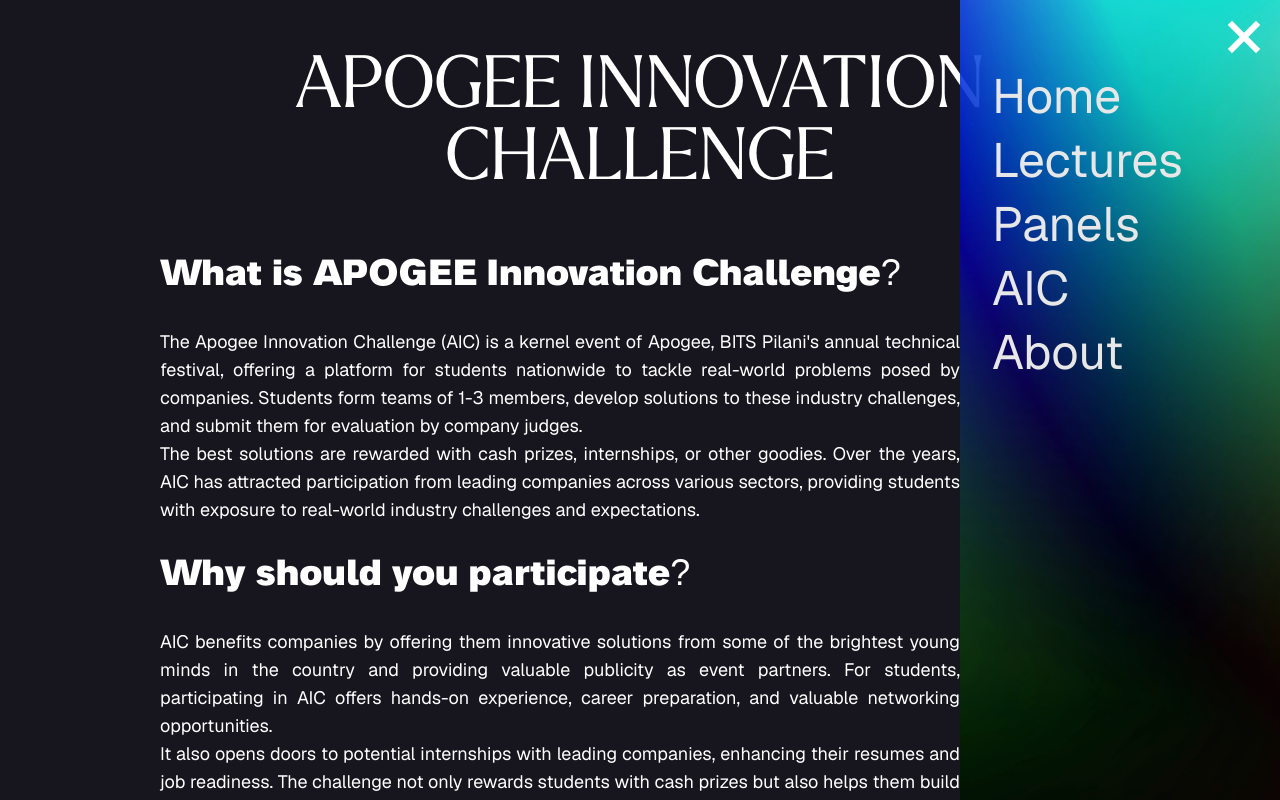
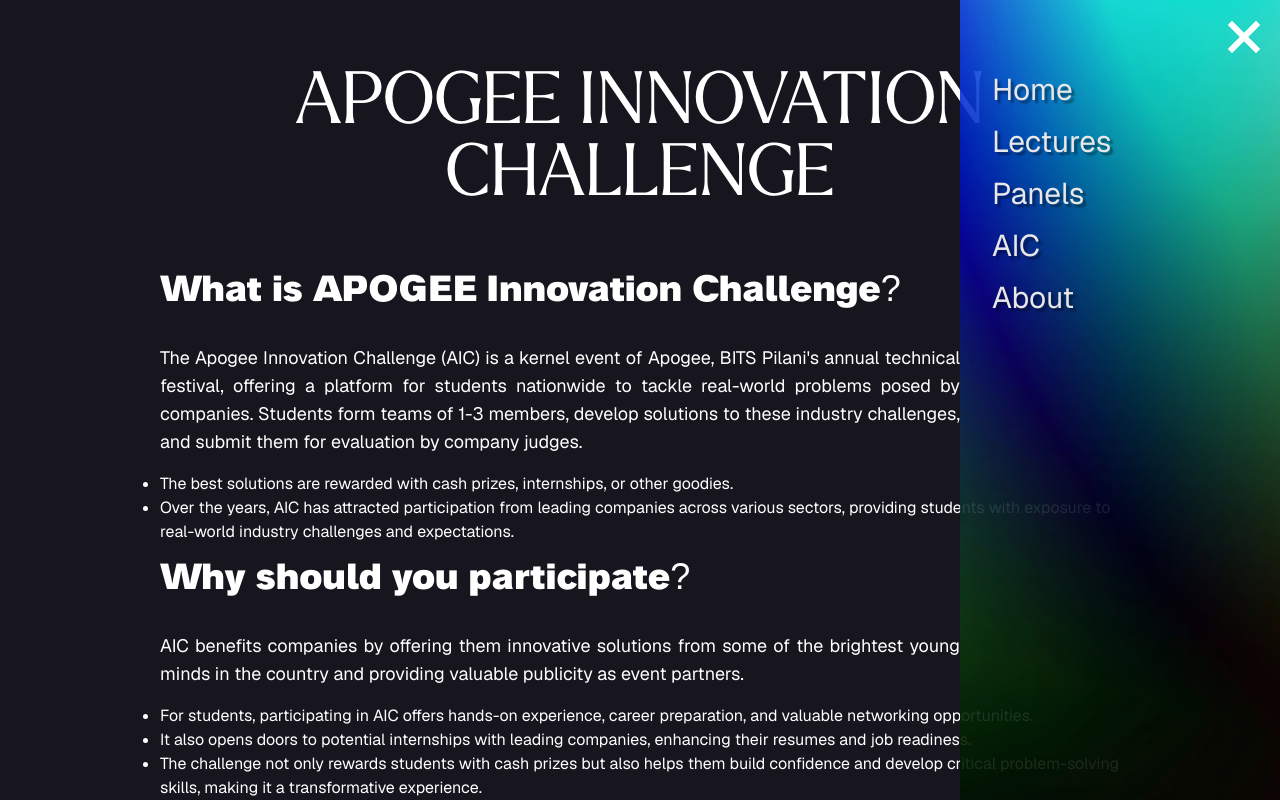
Before and after one commit to varshneymehul/embryo, a Next.js app: page /apogee-innovation-challenge in a window 1280 px wide. Both pictures are taken after a click on the label 1244 px from the left and 40 px from the top of the page. Shown: the top 800 px of the page. Built offline with nearby package versions, Linux system fonts and the light colour scheme.

Commit message:
fix bugs

```diff
--- a/app/apogee-innovation-challenge/page.js
+++ b/app/apogee-innovation-challenge/page.js
@@ -3,9 +3,9 @@
 import Image from "next/image";
 const ApogeeInnovationChallenge = () => {
   return (
-    <main className="flex flex-col px-12 items-center justify-between dark:text-white">
-      <h1 className="text-4xl md:text-7xl p-12 text-center uppercase font-serif z-40">
-        Apogee Innovation Challenge
+    <main className="flex flex-col py-4 px-8 md:px-12 items-center justify-between dark:text-white">
+      <h1 className="text-4xl md:text-7xl md:p-12 text-center uppercase font-serif z-40">
+        APOGEE Innovation Challenge
       </h1>
 
       <section className="md:px-28">
@@ -19,11 +19,18 @@
           Students form teams of 1-3 members, develop solutions to these
           industry challenges, and submit them for evaluation by company judges.
           <br />
-          The best solutions are rewarded with cash prizes, internships, or
-          other goodies. Over the years, AIC has attracted participation from
-          leading companies across various sectors, providing students with
-          exposure to real-world industry challenges and expectations.
         </p>
+        <ul className="list-disc">
+          <li>
+            The best solutions are rewarded with cash prizes, internships, or
+            other goodies.
+          </li>
+          <li>
+            Over the years, AIC has attracted participation from leading
+            companies across various sectors, providing students with exposure
+            to real-world industry challenges and expectations.
+          </li>
+        </ul>
 
         <h1 className="text-2xl md:text-4xl font-sans_heading py-4">
           Why should you participate?
@@ -31,16 +38,23 @@
         <p className="text-md py-4 text-justify md:text-lg w-5/6 z-40">
           AIC benefits companies by offering them innovative solutions from some
           of the brightest young minds in the country and providing valuable
-          publicity as event partners. For students, participating in AIC offers
-          hands-on experience, career preparation, and valuable networking
-          opportunities.
-          <br />
-          It also opens doors to potential internships with leading companies,
-          enhancing their resumes and job readiness. The challenge not only
-          rewards students with cash prizes but also helps them build confidence
-          and develop critical problem-solving skills, making it a
-          transformative experience.
+          publicity as event partners.
         </p>
+        <ul className="list-disc">
+          <li>
+            For students, participating in AIC offers hands-on experience,
+            career preparation, and valuable networking opportunities.
+          </li>
+          <li>
+            It also opens doors to potential internships with leading companies,
+            enhancing their resumes and job readiness.
+          </li>
+          <li>
+            The challenge not only rewards students with cash prizes but also
+            helps them build confidence and develop critical problem-solving
+            skills, making it a transformative experience.
+          </li>
+        </ul>
         <h1 className="text-2xl md:text-4xl font-sans_heading py-4">
           Our Partners
         </h1>
@@ -63,7 +77,6 @@
         ))}
         <p className="text-right mt-auto mr-auto">and many more...</p>
       </section>
-
     </main>
   );
 };
--- a/app/components/Sidebar.js
+++ b/app/components/Sidebar.js
@@ -3,6 +3,28 @@
 import bgGradient from "../../public/img/bg-gradient.jpg";
 import Image from "next/image";
 const Sidebar = ({ toggle, handleClick }) => {
+  const links = [
+    {
+      name: "Home",
+      link: "/",
+    },
+    {
+      name: "Lectures",
+      link: "/lectures",
+    },
+    {
+      name: "Panels",
+      link: "/panels",
+    },
+    {
+      name: "AIC",
+      link: "/apogee-innovation-challenge",
+    },
+    {
+      name: "About",
+      link: "/about",
+    },
+  ];
   return (
     <div
       className={`h-screen top-0 opacity-90 backdrop-blur-xl delay-75 transform transition-all duration-300 ease-in-out fixed w-screen ${
@@ -19,47 +41,18 @@
       <div className="p-4 md:pl-8 absolute">
         <div className="hidden md:block"></div>
         <div className="z-20 pt-12">
-          <ul className="list-none text-2xl md:text-5xl">
+          <ul className="list-none text-xl md:text-3xl">
+            {links.map((link) => (
               <li
+                key={link.name}
                 onClick={handleClick}
                 className={`${
                   toggle ? "opacity-100" : "opacity-0"
-              }  hover:text-transparent hover:bg-clip-text hover:from-blue-200 hover:to-fuchsia-300 hover:background-animate hover:bg-gradient-to-br text-white py-2 delay-500 transition-opacity`}
+                }  hover:text-transparent hover:bg-clip-text hover:from-blue-200 hover:to-fuchsia-300 hover:background-animate hover:bg-gradient-to-br text-white [text-shadow:_3px_3px_2px_rgb(0_0_0_/_40%)] py-2 delay-500 transition-opacity`}
               >
-              <Link href={"/"}>Home</Link>
+                <Link href={link.link}>{link.name}</Link>
               </li>
-            <li
-              onClick={handleClick}
-              className={`${
-                toggle ? "opacity-100" : "opacity-0"
-              }  hover:text-transparent hover:bg-clip-text hover:from-blue-200 hover:to-fuchsia-300 hover:background-animate hover:bg-gradient-to-br text-white py-2 delay-500 transition-opacity`}
-            >
-              <Link href={"/lectures"}>Lectures</Link>
-            </li>
-            <li
-              onClick={handleClick}
-              className={`${
-                toggle ? "opacity-100" : "opacity-0"
-              }  hover:text-transparent hover:bg-clip-text hover:from-blue-200 hover:to-fuchsia-300 hover:background-animate hover:bg-gradient-to-br text-white py-2 delay-500 transition-opacity`}
-            >
-              <Link href={"/panels"}>Panels</Link>
-            </li>
-            <li
-              onClick={handleClick}
-              className={`${
-                toggle ? "opacity-100" : "opacity-0"
-              }  hover:text-transparent hover:bg-clip-text hover:from-blue-200 hover:to-fuchsia-300 hover:background-animate hover:bg-gradient-to-br text-white py-2 delay-500 transition-opacity`}
-            >
-              <Link href={"/apogee-innovation-challenge"}>AIC</Link>
-            </li>
-            <li
-              onClick={handleClick}
-              className={`${
-                toggle ? "opacity-100" : "opacity-0"
-              }  hover:text-transparent hover:bg-clip-text hover:from-blue-200 hover:to-fuchsia-300 hover:background-animate hover:bg-gradient-to-br text-white py-2 delay-500 transition-opacity`}
-            >
-              <Link href={"/#about-us"}>About</Link>
-            </li>
+            ))}
           </ul>
         </div>
       </div>
--- a/app/components/TeamCard.js
+++ b/app/components/TeamCard.js
@@ -2,7 +2,8 @@
 
 import "./TeamCard.css";
 import Image from "next/image";
-import { FaLinkedin, FaMailBulk } from "react-icons/fa";
+import { FaLinkedin } from "react-icons/fa";
+import { IoMdMail } from "react-icons/io";
 function TeamCard({ imgsrc, posts, name, linkedin, email }) {
   return (
     <div className="bg-slate-800 shadow-sm shadow-zinc-200 mx-4 my-2 md:m-6 rounded-md">
@@ -30,7 +31,7 @@
               <FaLinkedin className="text-3xl m-4 transition-all hover:text-blue-600" />
             </a>
             <a href={email}>
-              <FaMailBulk className="text-3xl m-4 hover:text-red-600 transition-all" />
+              <IoMdMail className="text-3xl m-4 hover:text-red-600 transition-all" />
             </a>
           </div>
         </div>
--- a/app/globals.css
+++ b/app/globals.css
@@ -72,7 +72,7 @@
 .backdrop-2 {
   /* From https://css.glass */
   background: #17161f;
-  border: 1px solid rgba(255, 255, 255, 0.3);
+
   border-radius: 16px;
   width: 90vw;
   padding: 5vw;
--- a/app/lectures/components/LectureCard.js
+++ b/app/lectures/components/LectureCard.js
@@ -10,7 +10,7 @@
   recordingUrl,
 }) => {
   return (
-    <div className="flex flex-col md:flex-row items-center w-full rounded-lg p-6 md:p-0 bg-white bg-opacity-20 backdrop-blur-lg shadow-3xl shadow-zinc-100">
+    <div className="flex flex-col md:flex-row items-center w-full rounded-lg p-6 md:p-0 bg-zinc-800 backdrop-blur-lg shadow-3xl shadow-zinc-100">
       <div className="end-0">
         <Image
           className="object-cover w-full aspect-square p-2 h-60 md:h-auto md:w-48 rounded-full"
@@ -26,7 +26,7 @@
         <p className="text-md">{description}</p>
         <p className="text-sm text-gray-400">{date}</p>
         <a
-          className="text-blue-500 hover:text-blue-200 transition-all"
+          className="text-green-200 hover:text-blue-200 transition-all"
           href={linkedin}
           target="_blank"
           rel="noreferrer"
--- a/app/lectures/lecture-data.js
+++ b/app/lectures/lecture-data.js
@@ -14,7 +14,7 @@
     title: "Harnessing GenAI & ML: Turning Data into Solutions",
     name: "Anupam Purwar",
     description:
-      "Anupam is a BITS alumnus with an MBA from ISB. He is a senior research scientist at Amazon Development Center (India). With an expertise in ML, IoT and computationaol design, he has more than 20 peer reviewed articles with over 200 citations. For more information, visit <a href='https://anupam-purwar.github.io/page/' target='_blank'>Anupam's Profile</a>",
+      "Anupam is a BITS alumnus with an MBA from ISB. He is a senior research scientist at Amazon Development Center (India). With an expertise in ML, IoT and computationaol design, he has more than 20 peer reviewed articles with over 200 citations. ",
     recordingUrl: "",
     imgSrc: "/img/lec/anupam_purwar.jpg",
     date: "26 November, 2023",
--- a/app/lectures/page.js
+++ b/app/lectures/page.js
@@ -18,7 +18,7 @@
         fostering a holistic understanding of contemporary issues and
         developments.
       </p>
-      <div className="grid grid-cols-1 md:grid-cols-2 gap-12  md:m-12">
+      <div className="grid grid-cols-1 sm:grid-cols-2 gap-12  md:m-12">
         {lecturesData.map((lecture) => (
           <LectureCard key={lecture.name} {...lecture} />
         ))}
--- a/app/page.js
+++ b/app/page.js
@@ -153,7 +153,7 @@
           <TeamCard
             imgsrc="http://embryo.bits-pilani.ac.in/img/team/prof.jpeg"
             name="DR. RISHIKESH VAIDYA"
-            posts={["Teacher-In-Charge"]}
+            posts={["Faculty-in-Charge"]}
             linkedin="https://www.linkedin.com/in/rishikesh-vaidya-8a61344a/"
             email="mailto:rishikesh@pilani.bits-pilani.ac.in"
           />
--- a/app/panels/components/PanelCard.js
+++ b/app/panels/components/PanelCard.js
@@ -5,7 +5,7 @@
 const PanelCard = ({ src, title, description, link, speakers, date }) => {
   return (
     <div
-      className={`${classes.card} flex flex-col md:flex-row md:w-full items-center justify-stretch m-4 p-4 rounded-lg`}
+      className={`${classes.card} flex flex-col md:flex-row md:w-full items-center justify-stretch md:m-4 p-4 rounded-lg`}
     >
       <div className="md:w-1/3">
         <Image
@@ -23,11 +23,11 @@
         <p className="text-sm md:text-lg py-4">{description}</p>
         <p className="text-sm md:text-lg py-2">{date}</p>
         Speakers:{" "}
-        <div className="text-sm md:text-lg flex">
+        <div className="text-sm md:text-lg grid grid-cols-2 sm:grid-cols-4">
           {speakers.map((speaker) => (
             <div
               key={speaker.name}
-              className="text-sm md:text-lg bg-slate-700 text-center rounded-lg p-4 m-2 w-1/4"
+              className="text-sm md:text-lg bg-slate-700 text-center rounded-lg p-4 m-2"
             >
               <Image
                 src={speaker.imgSrc}
--- a/app/panels/page.js
+++ b/app/panels/page.js
@@ -3,7 +3,7 @@
 import PanelCard from "./components/PanelCard";
 const Panels = () => {
   return (
-    <main className="flex flex-col px-16 justify-between">
+    <main className="flex flex-col px-4 md:px-16 justify-between">
       <h1 className="text-4xl md:text-7xl p-12 text-center font-serif z-40">
         PANEL DISCUSSION
       </h1>
```
Lines whose indentation alone changed are shown as unchanged.
